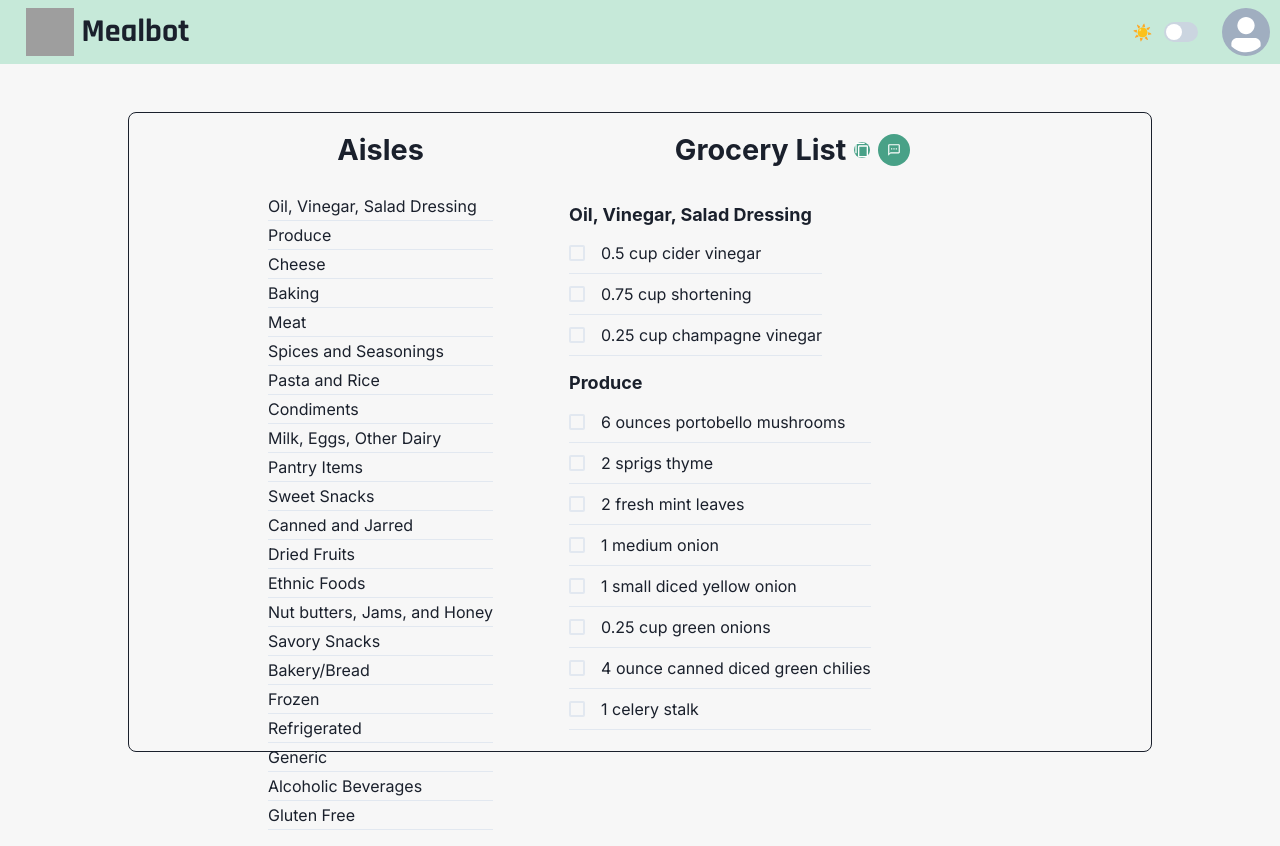
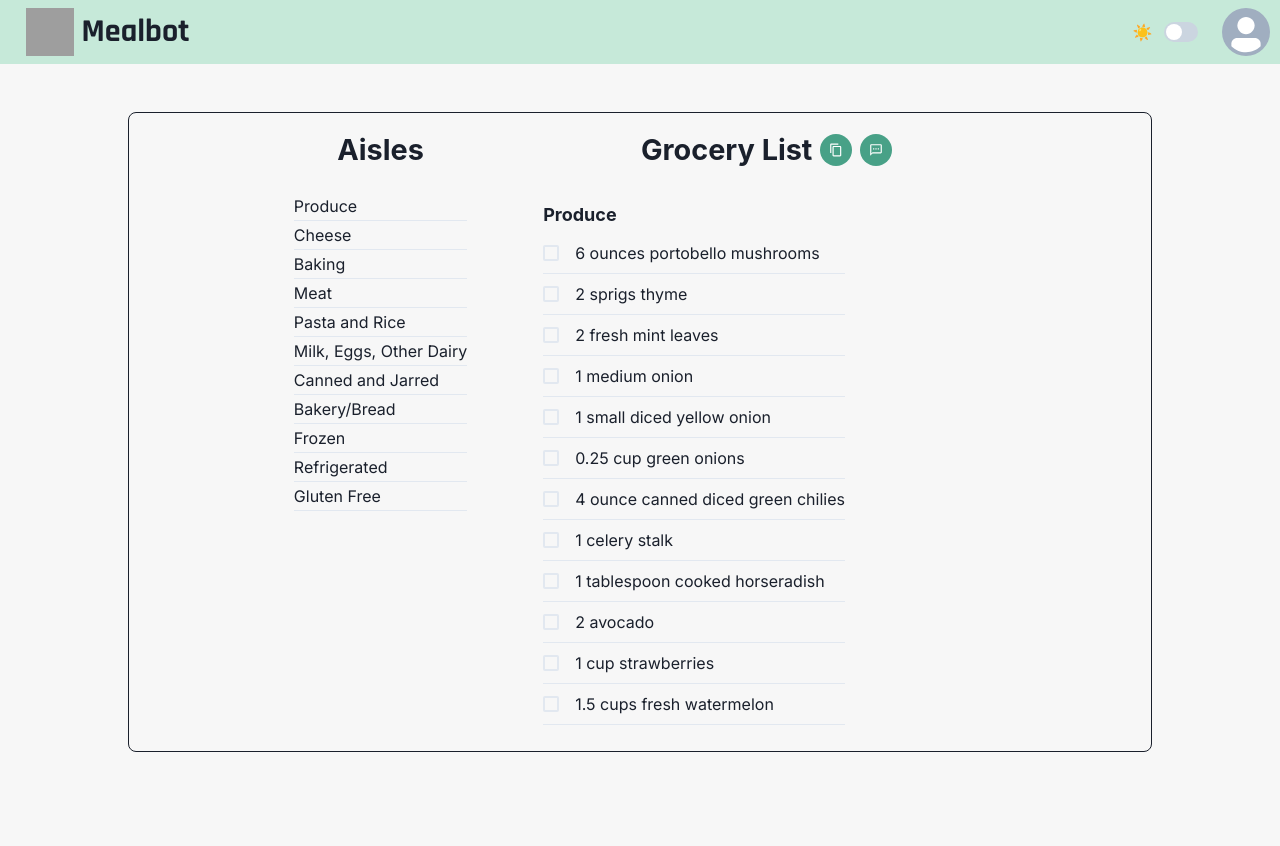
Before and after one commit to GraceWXT/Mealbot-LHL-Final, a React (Create React App) app in the folder client/: page /grocerylist/1 in a window 1280 px wide. After the commit the page ends 800 px from the top, so only its background shows below. Built offline with nearby package versions, Linux system fonts and the light colour scheme; no server answers; grey boxes are pictures that could not be loaded.

Commit message:
filtered aisles for aisle names, ingredient lists, and twilio text

```diff
--- a/client/src/components/GroceryList.jsx
+++ b/client/src/components/GroceryList.jsx
@@ -44,10 +44,15 @@ export default function GroceryList() {
 
   const { aisles } = groceryList;
 
+  //FILTER OUT
+  const filter = ["Oil, Vinegar, Salad Dressing", "Spices and Seasonings", "Condiments", "Pantry Items", "Sweet Snacks", "Dried Fruits", "Ethnic Foods", "Generic", "Savory Snacks", "Nut butters, Jams, and Honey", "Alcoholic Beverages"];
+
+
   // AISLE NAMES
   const linkofAisleNames = aisles.map(aisle => {
 
     const linkText = aisle.aisle.replaceAll(" ", "-");
+    if (!filter.includes(aisle.aisle)) {
       return (
         <ListItem key={aisle.aisle} py={0.5} borderBottom='1px' borderColor='gray.200'>
           <Link href={`#${linkText}`}>
@@ -55,6 +60,8 @@ export default function GroceryList() {
           </Link>
         </ListItem>
       );
+    }
+
   });
 
   // Twilio Button
@@ -73,9 +80,11 @@ export default function GroceryList() {
   // ITEMS QUANTITY
 
 
+
   // GROCERY LIST
   const listOfAisleItems = aisles.map((aisle) => {
 
+    if (!filter.includes(aisle.aisle)) {
       // AISLE ITEMS
       const aisleItems = aisle.items.map(item => {
         const measurement = item.measures.original;
@@ -107,6 +116,8 @@ export default function GroceryList() {
           </List>
         </VStack>
       );
+    }
+
   });
 
   return (
@@ -117,7 +128,7 @@ export default function GroceryList() {
           {/* AISLES */}
           <VStack height="100%" padding="20px">
             <Heading fontSize="1.8rem" >Aisles</Heading>
-            <List padding="1em" >
+            <List padding="1em">
               {linkofAisleNames}
             </List>
           </VStack>
@@ -130,12 +141,12 @@ export default function GroceryList() {
                 icon={<CopyIcon />}
                 colorScheme={useColorModeValue("turquoiseGreen", "majestyPurple")}
                 borderRadius="50%"
-                size=""
+                size="sm"
               />
               <Tooltip label='Text the grocery list to your saved phone number'>
                 <IconButton
                   onClick={sendTwilio}
-                  icon={<MdOutlineTextsms boxSize={20}/>}
+                  icon={<MdOutlineTextsms boxSize={20} />}
                   colorScheme={useColorModeValue("turquoiseGreen", "majestyPurple")}
                   borderRadius="50%"
                   size="sm" />
```
Also changed, not shown: 1 other file (tests, documents, lock files or other folders). Lines whose indentation alone changed are shown as unchanged.
